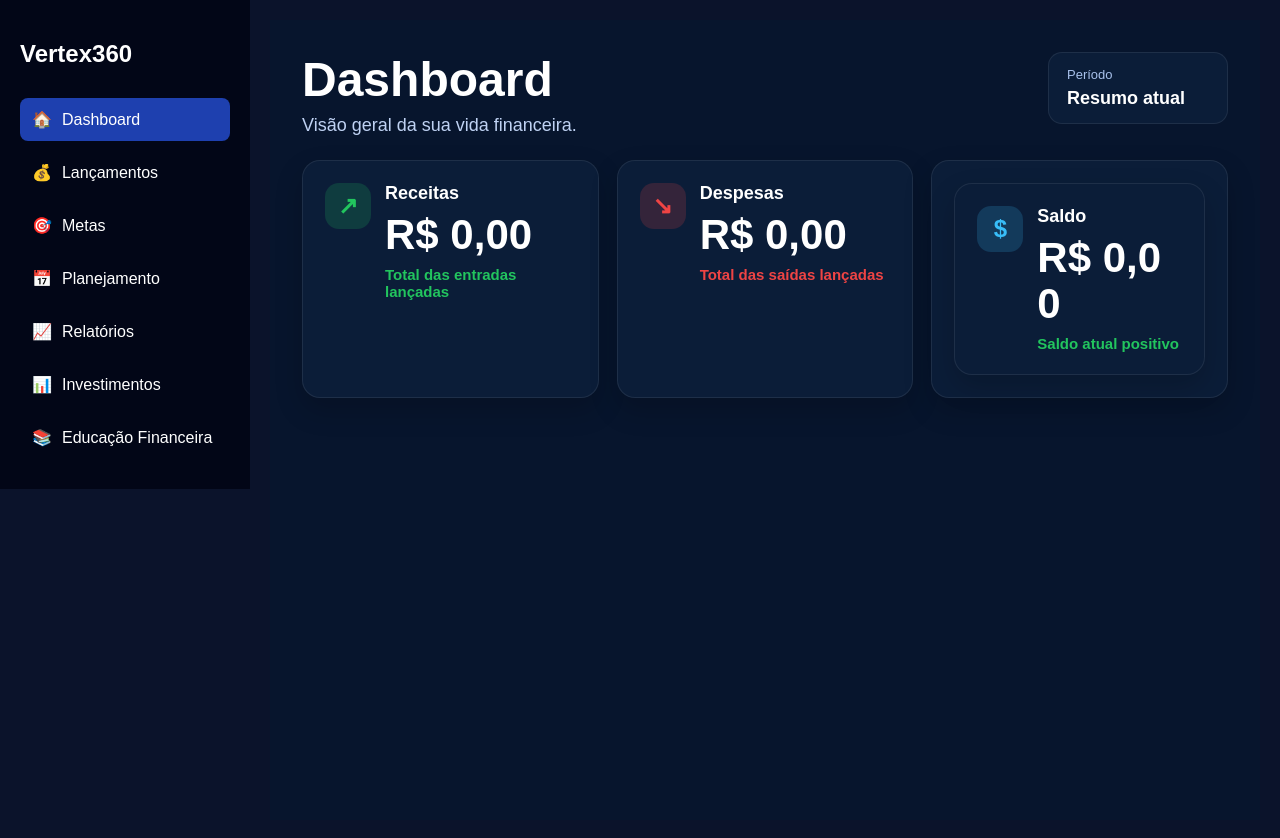
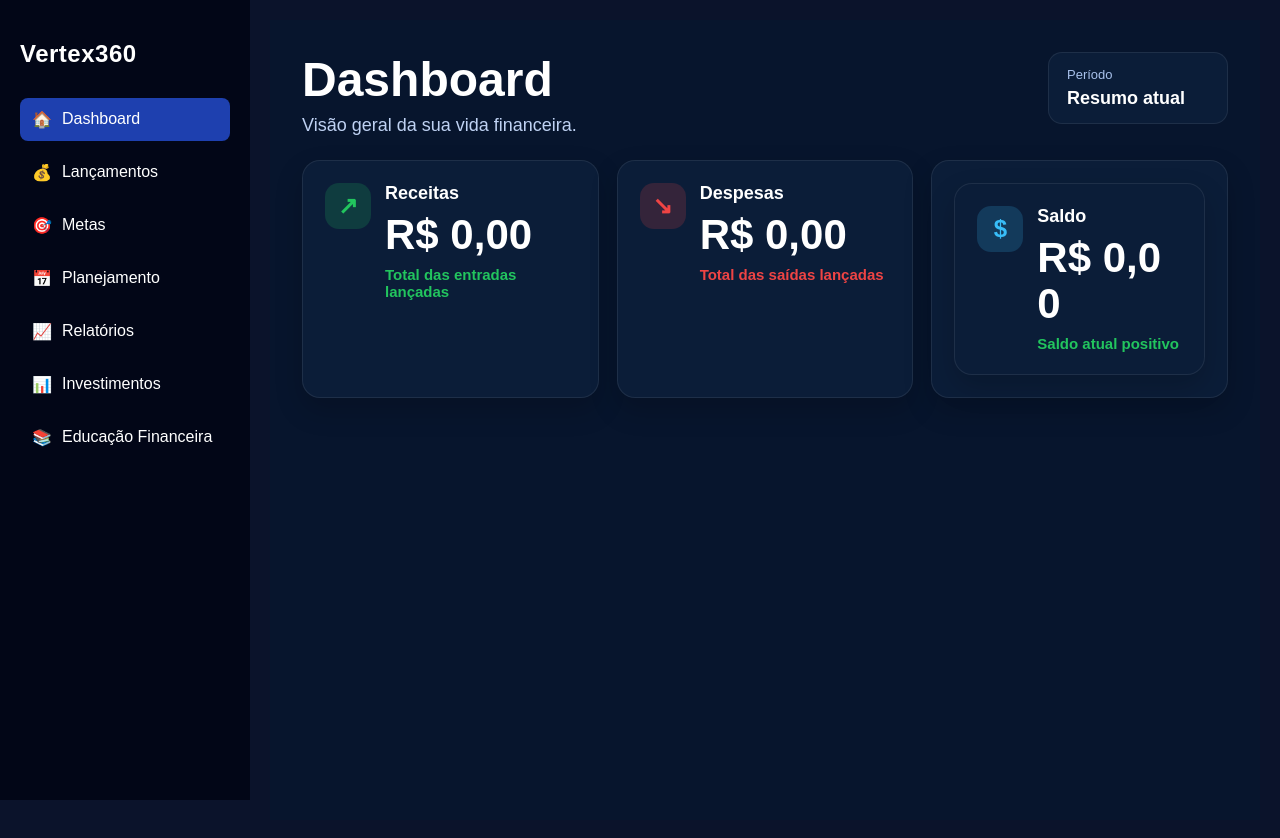
Before and after one commit to paulogomesplanejadorfinanceiro-dot/verte360-app, a React (Vite) app: page / in a window 1280 px wide. Shown: the top 838 px of the page. Built offline with nearby package versions, Linux system fonts and the light colour scheme.

Commit message:
Update Sidebar.jsx

```diff
--- a/src/components/Sidebar.jsx
+++ b/src/components/Sidebar.jsx
@@ -34,17 +34,27 @@ export default function Sidebar({ setPage, currentPage }) {
 const styles = {
   sidebar: {
     width: 250,
+    minHeight: "100vh", /* GARANTE QUE A BARRA VAI ATÉ O FINAL DA TELA NA VERTICAL */
     background: "#020617",
     color: "#fff",
-    padding: 20
+    padding: 20,
+    boxSizing: "border-box", /* EVITA QUE O PADDING EXTRA QUEBRE O TAMANHO FIADO */
+    position: "sticky", /* FAZ A SIDEBAR FICAR FIXA ENQUANTO O USUÁRIO ROLA A PÁGINA */
+    top: 0
   },
   logo: {
-    marginBottom: 30
+    marginBottom: 30,
+    fontSize: "24px",
+    fontWeight: "800",
+    letterSpacing: "0.5px"
   },
   item: {
     padding: 12,
     borderRadius: 8,
     cursor: "pointer",
-    marginBottom: 10
+    marginBottom: 10,
+    display: "flex",
+    alignItems: "center",
+    transition: "background 0.2s ease" /* DEIXA O CLIQUE MAIS SUAVE */
   }
 };
```
